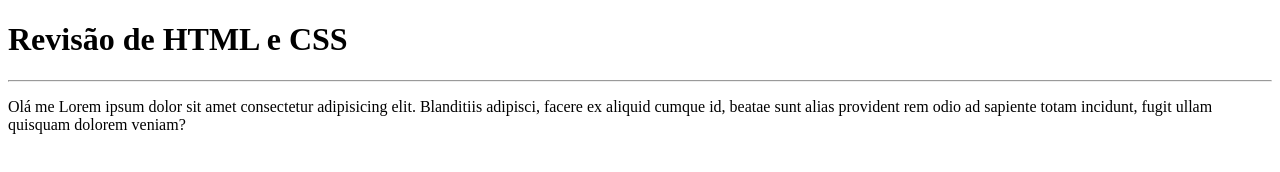
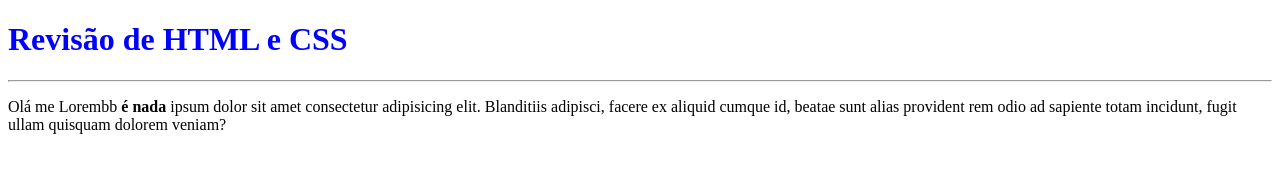
Before and after one commit to Tiuliel/revisao-front-enddd, a plain HTML site: page index.html in a window 1280 px wide. Drawn offline with Linux system fonts and the light colour scheme.

Commit message:
alteraçoes

```diff
--- a/index.html
+++ b/index.html
@@ -6,8 +6,8 @@
     <title>Revisão Front-End</title>
 </head>
 <body>
-    <h1>Revisão de HTML e CSS</h1>
+    <h1 style="color: blue;">Revisão de HTML e CSS</h1>
     <hr>
-    <p>Olá me Lorem ipsum dolor sit amet consectetur adipisicing elit. Blanditiis adipisci, facere ex aliquid cumque id, beatae sunt alias provident rem odio ad sapiente totam incidunt, fugit ullam quisquam dolorem veniam?</p>
+    <p>Olá me Lorembb<b> é nada </b> ipsum dolor sit amet consectetur adipisicing elit. Blanditiis adipisci, facere ex aliquid cumque id, beatae sunt alias provident rem odio ad sapiente totam incidunt, fugit ullam quisquam dolorem veniam?</p>
 </body>
 </html>
```
